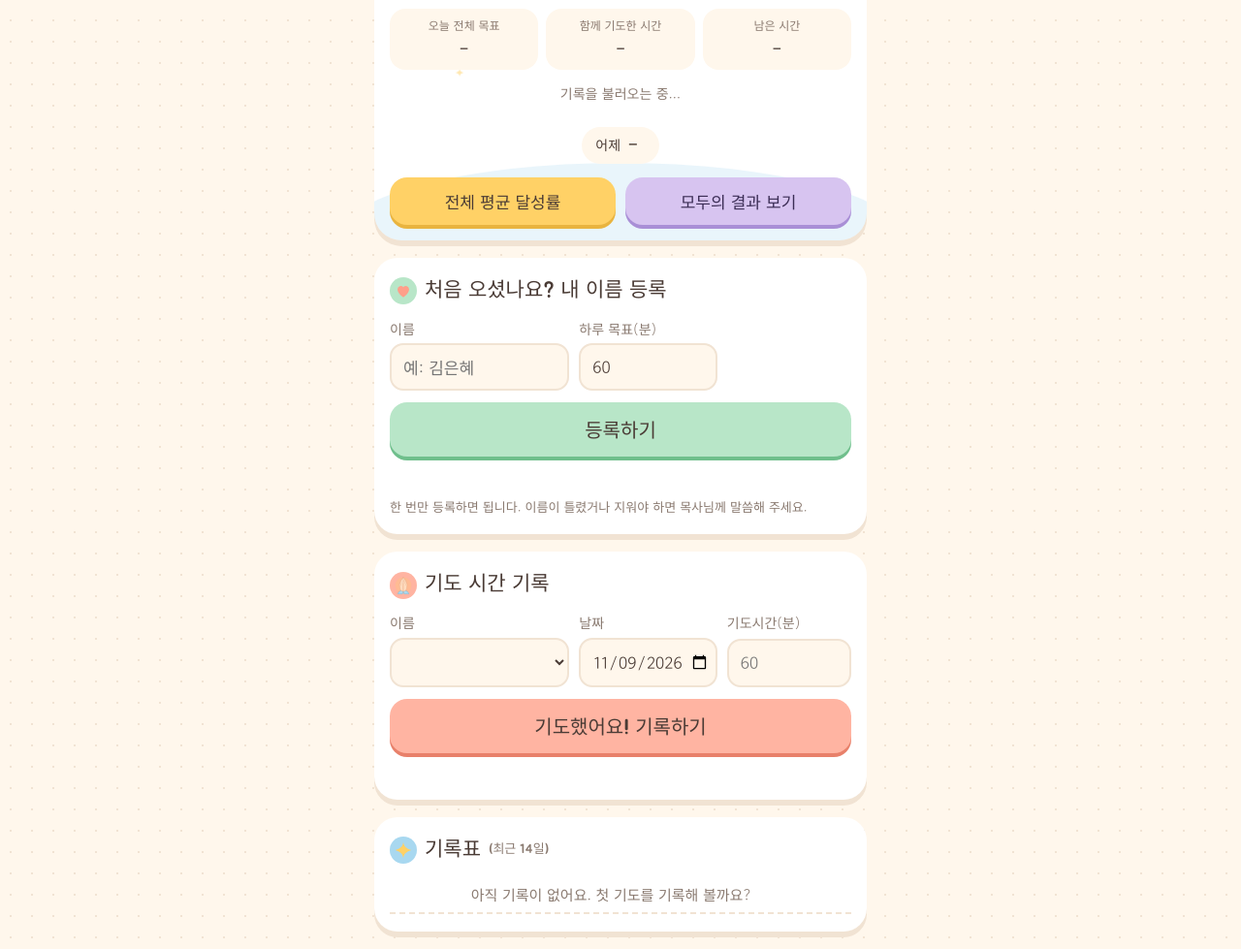
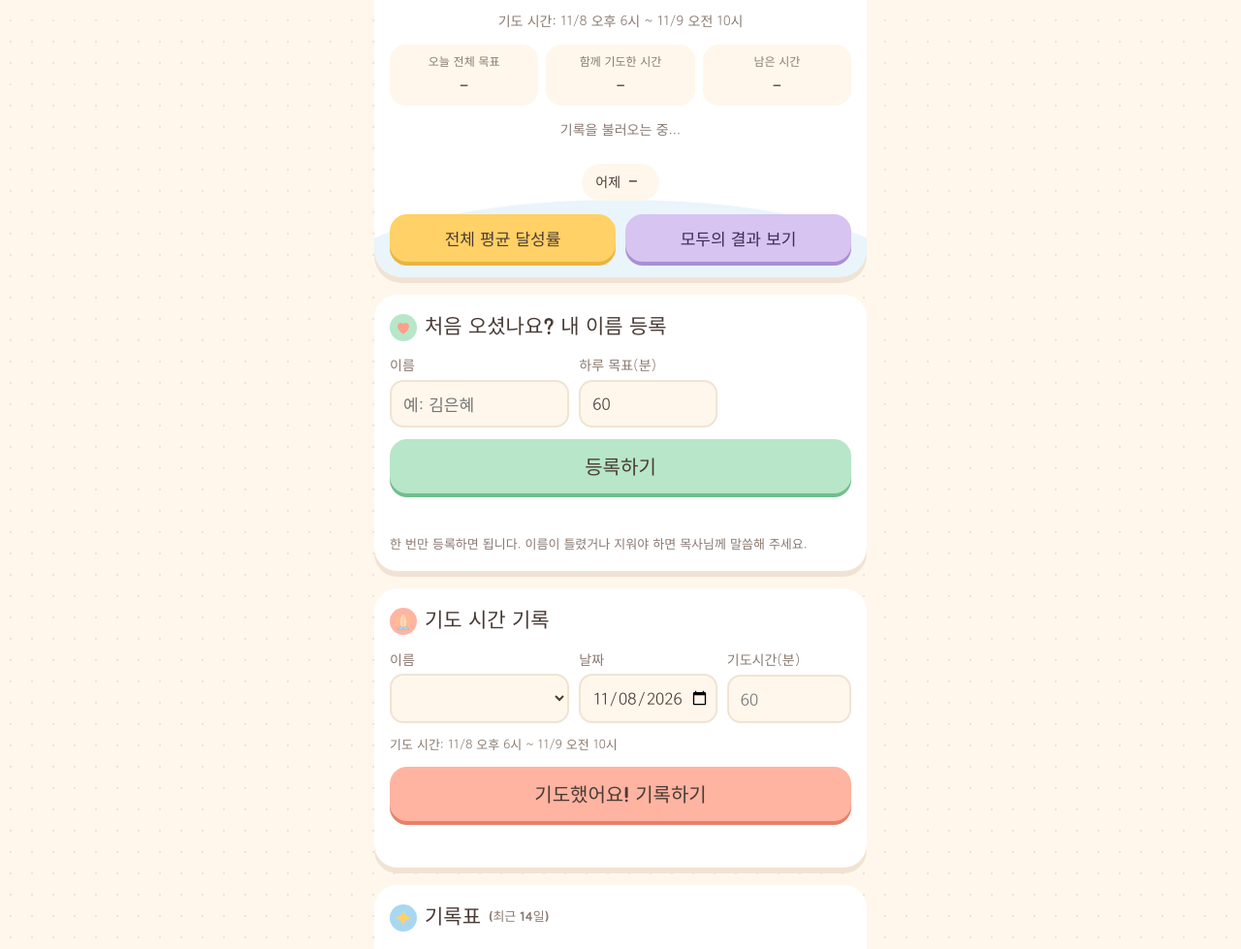
Before and after one commit to dosun0691-sketch/prayer-app, a plain HTML site: page public/index.html in a window 1280 px wide. Shown: the part 562-1541 px from the top of the page at 97% size. Drawn offline with Linux system fonts and the light colour scheme; no server answers.

Commit message:
기도 하루를 시작일 오후 6시 ~ 다음날 오전 10시로 변경, 기도 기간 표시(한·중)
Co-Authored-By: Claude Opus 5.5 <noreply@anthropic.com>

```diff
--- a/public/index.html
+++ b/public/index.html
@@ -196,6 +196,7 @@ button:disabled{opacity:.5}
       </div>
     </div>
     <p class="cheer" id="cheer"></p>
+    <p class="det" id="pPeriod"></p>
     <div class="stats">
       <div class="stat"><span class="k" data-t="sGoal">전체 목표</span><b id="sGoal">–</b></div>
       <div class="stat"><span class="k" data-t="sDone">함께 기도한 시간</span><b id="sDone">–</b></div>
@@ -255,6 +256,7 @@ button:disabled{opacity:.5}
         <label><span data-t="date">날짜</span><input id="fDate" type="date" required></label>
         <label><span data-t="minutes">기도시간(분)</span><input id="fMin" type="number" min="0" max="1440" step="1" inputmode="numeric" required placeholder="60"></label>
       </div>
+      <p class="note" id="fPeriod"></p>
       <button class="main peach" id="fSave" type="submit" data-t="recBtn">기록하기</button>
       <div class="msg" id="fMsg" role="status"></div>
     </form>
@@ -284,6 +286,7 @@ const T = {
     avgOpen:"전체 평균 달성률", avgClose:"평균 닫기", avgTitle:"전체 회원 평균 달성률",
     avgLine:(d,n)=>`목표를 다 채운 사람 ${d}명 / 전체 ${n}명`,
     avgNote:p=>"평균 달성률 = 회원 한 사람 한 사람의 달성률을 더해 사람 수로 나눈 값" + (p===7?" (최근 7일은 하루 목표 × 7일 기준)":"") + ". 목표를 넘긴 사람은 100%보다 크게 계산됩니다.",
+    period:(m1,d1,m2,d2)=>`기도 시간: ${m1}/${d1} 오후 6시 ~ ${m2}/${d2} 오전 10시`,
     sGoal:"오늘 전체 목표", sDone:"함께 기도한 시간", sLeft:"남은 시간", sOver:"목표보다 더", verseRef:"마태복음 7:7 · 馬太福音 7:7",
     resOpen:"모두의 결과 보기", resClose:"결과 닫기", resTitle:"모두의 기도", week:"최근 7일", total:"모두 합계",
     resNote:p=>p===7?"최근 7일 = 오늘 포함 7일 · 목표는 하루 목표 × 7일":"아직 기록하지 않은 친구는 0분으로 보여요.",
@@ -310,6 +313,7 @@ const T = {
     avgOpen:"全體平均達成率", avgClose:"收起平均", avgTitle:"全體會員平均達成率",
     avgLine:(d,n)=>`達成目標的人 ${d} 人 / 全體 ${n} 人`,
     avgNote:p=>"平均達成率 = 每位會員達成率的總和 ÷ 人數" + (p===7?"（最近7天以每日目標 × 7天計算）":"") + "。超過目標的人會計算為超過100%。",
+    period:(m1,d1,m2,d2)=>`禱告時間：${m1}/${d1} 下午6點 ～ ${m2}/${d2} 上午10點`,
     sGoal:"今天全體目標", sDone:"一起禱告了", sLeft:"還差", sOver:"超過目標", verseRef:"馬太福音 7:7",
     resOpen:"查看大家的結果", resClose:"收起結果", resTitle:"大家的禱告", week:"最近7天", total:"全體合計",
     resNote:p=>p===7?"最近7天 = 包含今天共7天 · 目標為每日目標 × 7天":"還沒有記錄的人會顯示為0分鐘。",
@@ -344,7 +348,15 @@ const el = (tag, cls, txt) => { const e = document.createElement(tag); if (cls)
 const newId = () => Array.from(crypto.getRandomValues(new Uint8Array(12)), b => "abcdefghijklmnopqrstuvwxyz0123456789"[b % 36]).join("");
 const pad = n => String(n).padStart(2, "0");
 const dstr = d => d.getFullYear() + "-" + pad(d.getMonth() + 1) + "-" + pad(d.getDate());
-const daysAgo = n => { const d = new Date(); d.setDate(d.getDate() - n); return dstr(d); };
+// 기도 하루 = 시작일 오후 6시 ~ 다음날 오전 10시. 날짜 경계를 오후 6시로 둔다
+// (오후 6시 전에는 아직 전날 시작한 기도 기간으로 계산).
+const DAY_START_H = 18, DAY_END_H = 10;
+const daysAgo = n => { const d = new Date(Date.now() - DAY_START_H * 3600000); d.setDate(d.getDate() - n); return dstr(d); };
+const periodText = ds => {
+  if (!/^\d{4}-\d{2}-\d{2}$/.test(ds || "")) return "";
+  const [y, mo, da] = ds.split("-").map(Number), e = new Date(y, mo - 1, da + 1);
+  return t("period")(mo, da, e.getMonth() + 1, e.getDate());
+};
 const fmtMin = m => { m = +m || 0; const h = Math.floor(m / 60), r = m % 60; return h ? h + t("h") + (r ? " " + r + t("m") : "") : r + t("m"); };
 const COLORS = ["#ffb4a2", "#ffd166", "#a8d8f0", "#b8e6c8", "#d7c4f0", "#ffc9de"];
 const colorFor = s => COLORS[[...s].reduce((a, c) => a + c.codePointAt(0), 0) % COLORS.length];
@@ -371,6 +383,8 @@ function render() {
   $("sLeftK").textContent = left < 0 ? t("sOver") : t("sLeft");
   $("sLeft").textContent = loadedEntries && loadedMembers ? (left < 0 ? "+" + fmtMin(-left) : fmtMin(left)) : "–";
   $("sLeft").parentElement.classList.toggle("done", loadedEntries && left <= 0 && tp.g > 0);
+  $("pPeriod").textContent = periodText(daysAgo(0));
+  $("fPeriod").textContent = periodText($("fDate").value);
   $("pYest").textContent = loadedEntries ? y.p + "%" : "–";
   $("dYest").textContent = loadedEntries ? fmtMin(y.sum) + " / " + fmtMin(y.g) : "";
   $("goalLine").textContent = !loadedMembers ? t(status.members) : members.length ? t("goalLine")(members.length, fmtMin(totalGoal())) : t("noMembers");
@@ -482,6 +496,7 @@ $("langBtn").addEventListener("click", () => { lang = lang === "ko" ? "zh" : "ko
   $("iosClose").addEventListener("click", () => { $("iosTip").hidden = true; try { localStorage.setItem("prayer.iosTip", "off"); } catch (e) {} });
 })();
 $("fDate").value = daysAgo(0);
+$("fDate").addEventListener("change", () => { $("fPeriod").textContent = periodText($("fDate").value); });
 applyLang();
 
 const timer = setTimeout(() => { status.today = "netSlow"; render(); }, 10000);
```
